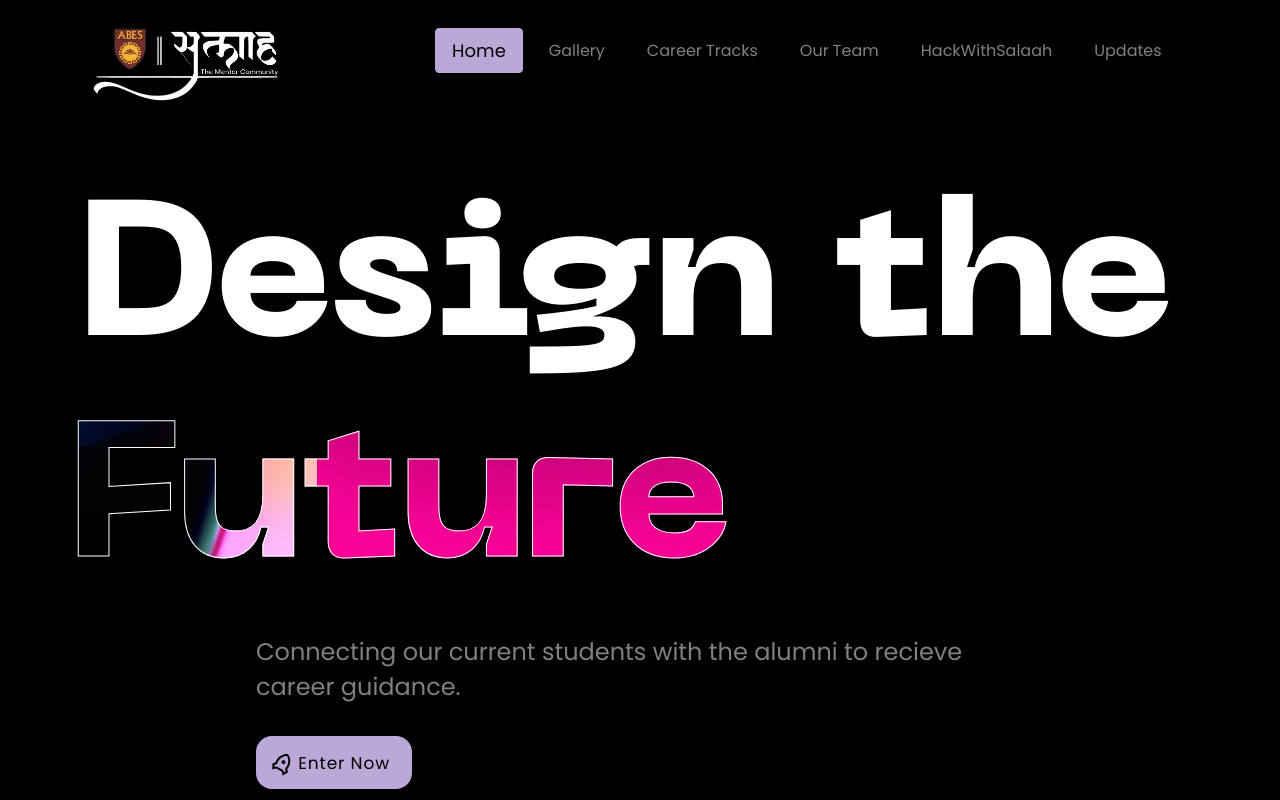
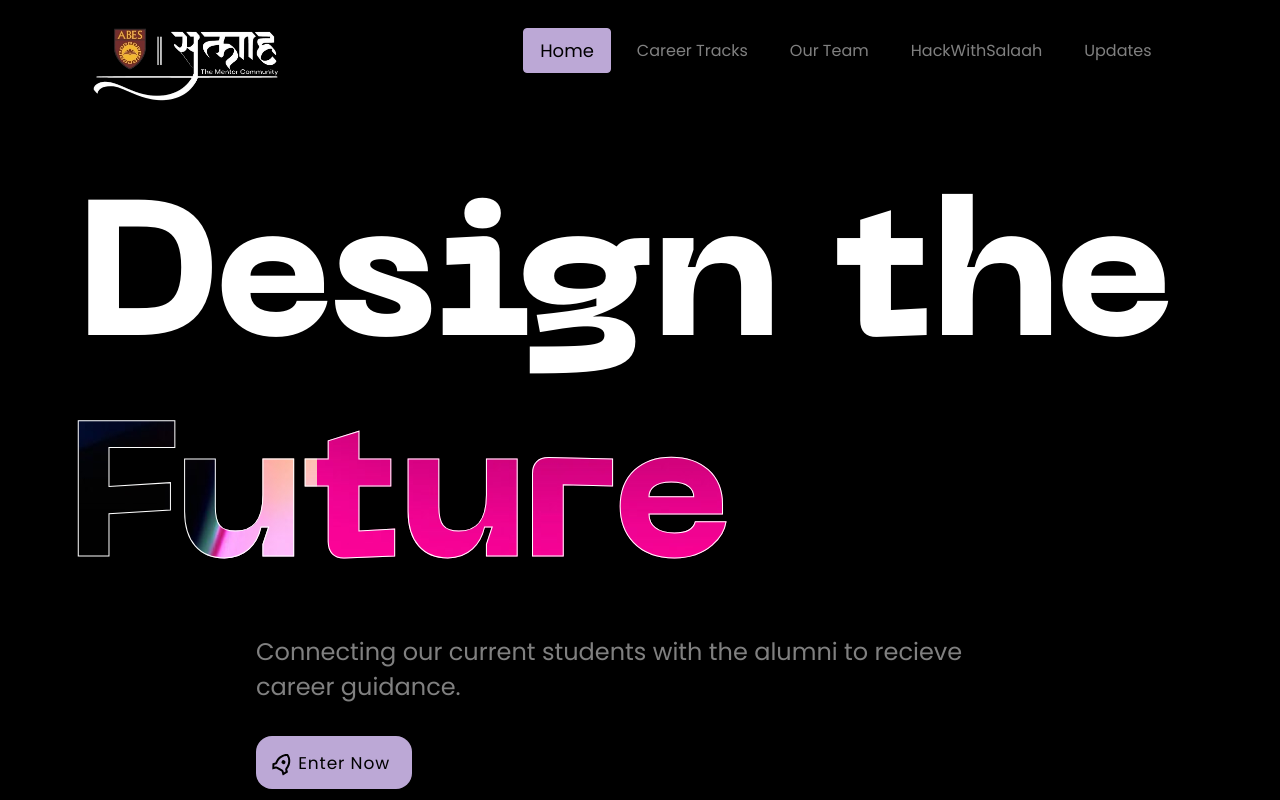
Before and after one commit to salaah-community/Salaah, a React (Create React App) app: page / in a window 1280 px wide. Shown: the top 800 px of the page. Built offline with nearby package versions, Linux system fonts and the light colour scheme.

Commit message:
Removed gallery from navbar to fix bugs

```diff
--- a/src/components/Navbar.jsx
+++ b/src/components/Navbar.jsx
@@ -2,8 +2,8 @@ import React, { useState } from "react";
 import { Link, NavLink } from "react-router-dom";
 import Logo from "../assets/logo2.png";
 import { motion } from "framer-motion";
-import {CgMenuGridR} from 'react-icons/cg'
-import {IoCloseSharp} from 'react-icons/io5';
+import { CgMenuGridR } from 'react-icons/cg'
+import { IoCloseSharp } from 'react-icons/io5';
 import '../styles/Navbar.css';
 function Navbar() {
   const [click, setClick] = useState(false);
@@ -23,7 +23,7 @@ function Navbar() {
           <img
             className="log_img"
             src={Logo}
-          style={{ maxWidth: "100%", maxHeight: "100%", display: "block", marginTop:"25px" }}
+            style={{ maxWidth: "100%", maxHeight: "100%", display: "block", marginTop: "25px" }}
             alt=""
             onClick={closeMobileMenu}
           /></Link></div>
@@ -60,7 +60,7 @@ function Navbar() {
               Gallery
             </NavLink>
           </li> */}
-          <motion.li
+          {/* <motion.li
             className="nav-item"
             initial={{ opacity: 0.6 }}
             whileHover={{
@@ -77,7 +77,7 @@ function Navbar() {
             >
               Gallery
             </NavLink>
-          </motion.li>
+          </motion.li> */}
           <motion.li
             className="nav-item"
             initial={{ opacity: 0.6 }}
@@ -173,7 +173,7 @@ function Navbar() {
 
         </ul>
         <div className="menu-icon" onClick={handleClick}>
-          { click ? <IoCloseSharp /> : <CgMenuGridR /> }
+          {click ? <IoCloseSharp /> : <CgMenuGridR />}
         </div>
       </motion.nav>
     </div>
```
Lines whose indentation alone changed are shown as unchanged.
